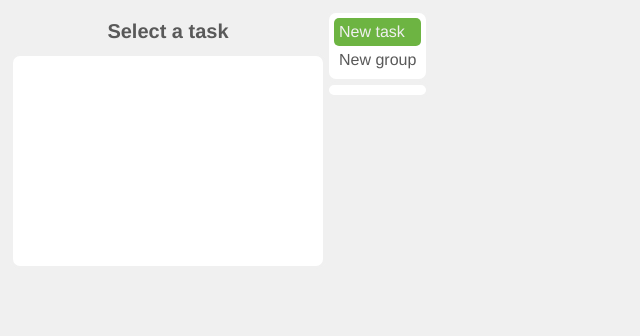
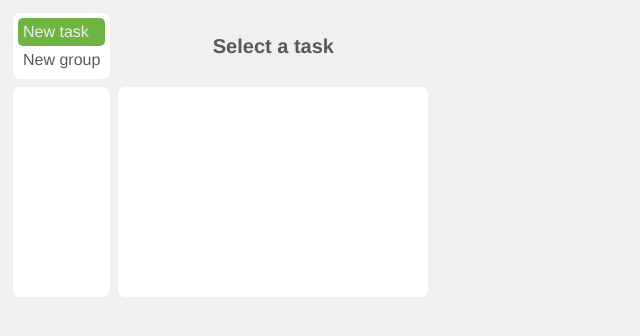
Before and after one commit to overlisted/subtask, a React (Create React App) app: page / in a window 1280 px wide. Shown: the top 336 px of the page, without its empty margins (0-640 px from the left). Built offline with nearby package versions, Linux system fonts and the light colour scheme.

Commit message:
add a nice grid layout

```diff
--- a/src/app.css
+++ b/src/app.css
@@ -5,9 +5,15 @@ body {
 
 #react-root {
   margin: 10px;
-  display: flex;
   color: #595959;
   font-family: "Ubuntu", "Helvetica Neue", sans-serif;
+  display: grid;
+  grid-gap: 2px;
+  grid-template-columns: max-content max-content;
+  grid-template-rows: max-content max-content;
+  grid-template-areas:
+    "buttons title"
+    "list details";
 }
 
 span {
@@ -20,6 +26,7 @@ div.title {
   justify-content: center;
   align-items: center;
   padding: 10px;
+  grid-area: title;
 }
 
 div.title > span {
@@ -36,9 +43,18 @@ span.not-important {
   color: #a9a9a9;
 }
 
+.task-list {
+  grid-area: list;
+}
+
+.task-list-actions {
+  grid-area: buttons;
+}
+
 .task-details {
   width: 300px;
   min-height: 200px;
+  grid-area: details;
 }
 
 .task-details > span {
--- a/src/app.tsx
+++ b/src/app.tsx
@@ -12,8 +12,8 @@ class App extends React.Component {
   render() {
     return (
       <>
+        <TaskListColumn list={this.tasksLists[0]}/>
         <TaskDetails selected={this.tasksLists[this.tasksLists.length - 1].selected}/>
-        <TaskListColumn list={this.tasksLists[0]}/>
       </>
     );
   }
--- a/src/taskView.tsx
+++ b/src/taskView.tsx
@@ -12,8 +12,8 @@ export class TaskListColumn extends React.Component<{list: TaskList<any>}> {
     let {list} = this.props;
 
     return (
-      <div>
-        <div className="place">
+      <>
+        <div className="place task-list-actions">
           <span
             className="button suggested-action"
             onClick={() => list.tasks.push(new Task("A task", ""))}
@@ -27,7 +27,7 @@ export class TaskListColumn extends React.Component<{list: TaskList<any>}> {
             New group
           </span>
         </div>
-        <div className="place">
+        <div className="place task-list">
           <Switcher
             Component={TaskListElement}
             optionsData={list.tasks}
@@ -37,7 +37,7 @@ export class TaskListColumn extends React.Component<{list: TaskList<any>}> {
             }}
           />
         </div>
-      </div>
+      </>
     );
   }
 }
@@ -83,15 +83,15 @@ export class TaskDetails extends React.Component<{selected: Task<string> | null}
 
     if(!task) {
       return (
-        <div>
+        <>
           <div className="title"><span className="title">Select a task</span></div>
           <div className="place task-details"/>
-        </div>
+        </>
       );
     }
 
     return (
-      <div>
+      <>
         <div className="title">
           <span className={classNames({"title": true, "crossed-out": !task.isOpen})}>
             {
@@ -126,7 +126,7 @@ export class TaskDetails extends React.Component<{selected: Task<string> | null}
             <TaskCloseButton isOpen={task.isOpen} toggle={() => task.isOpen = !task.isOpen}/>
           </span>
         </div>
-      </div>
+      </>
     );
   }
 }
```
